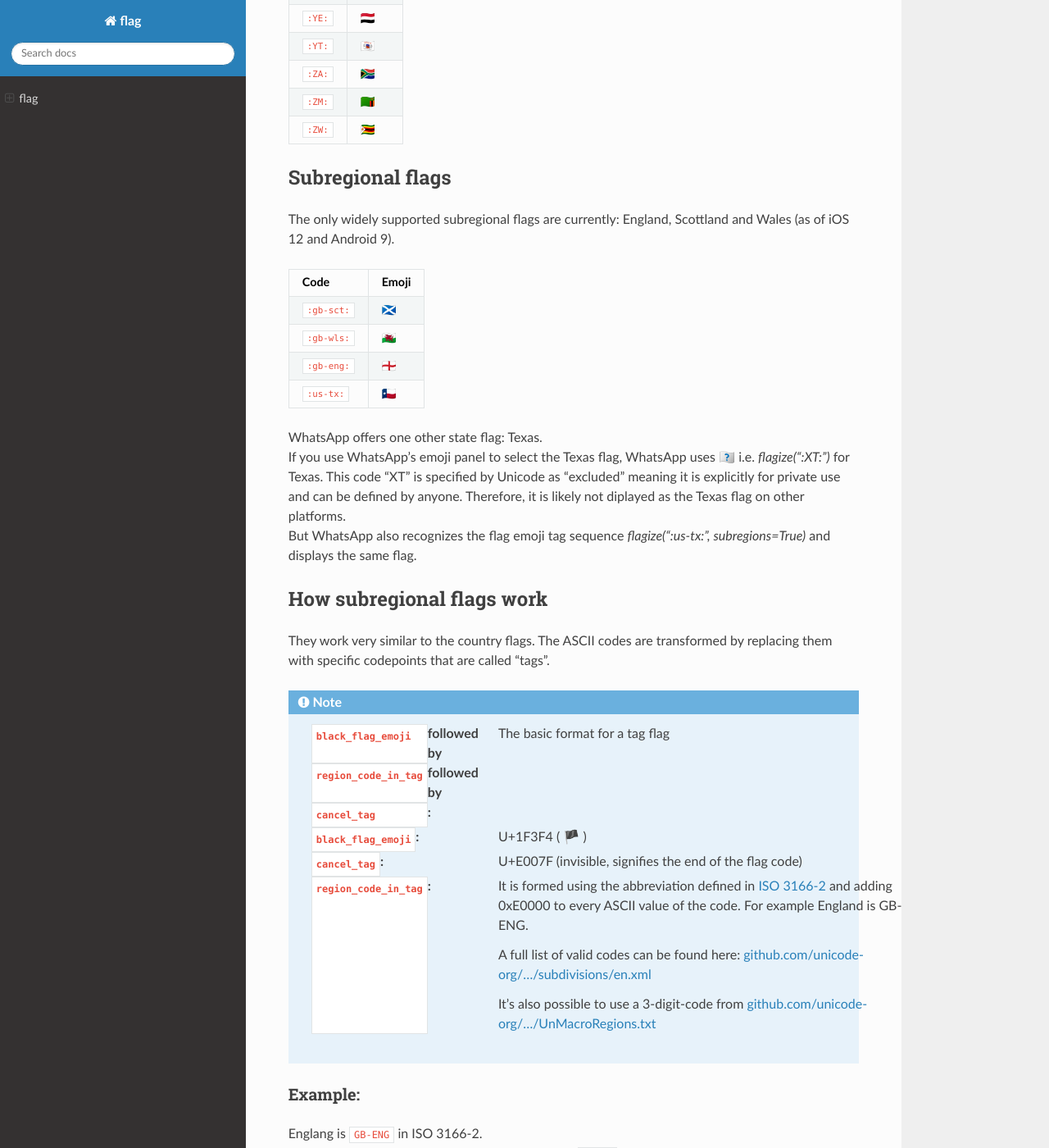
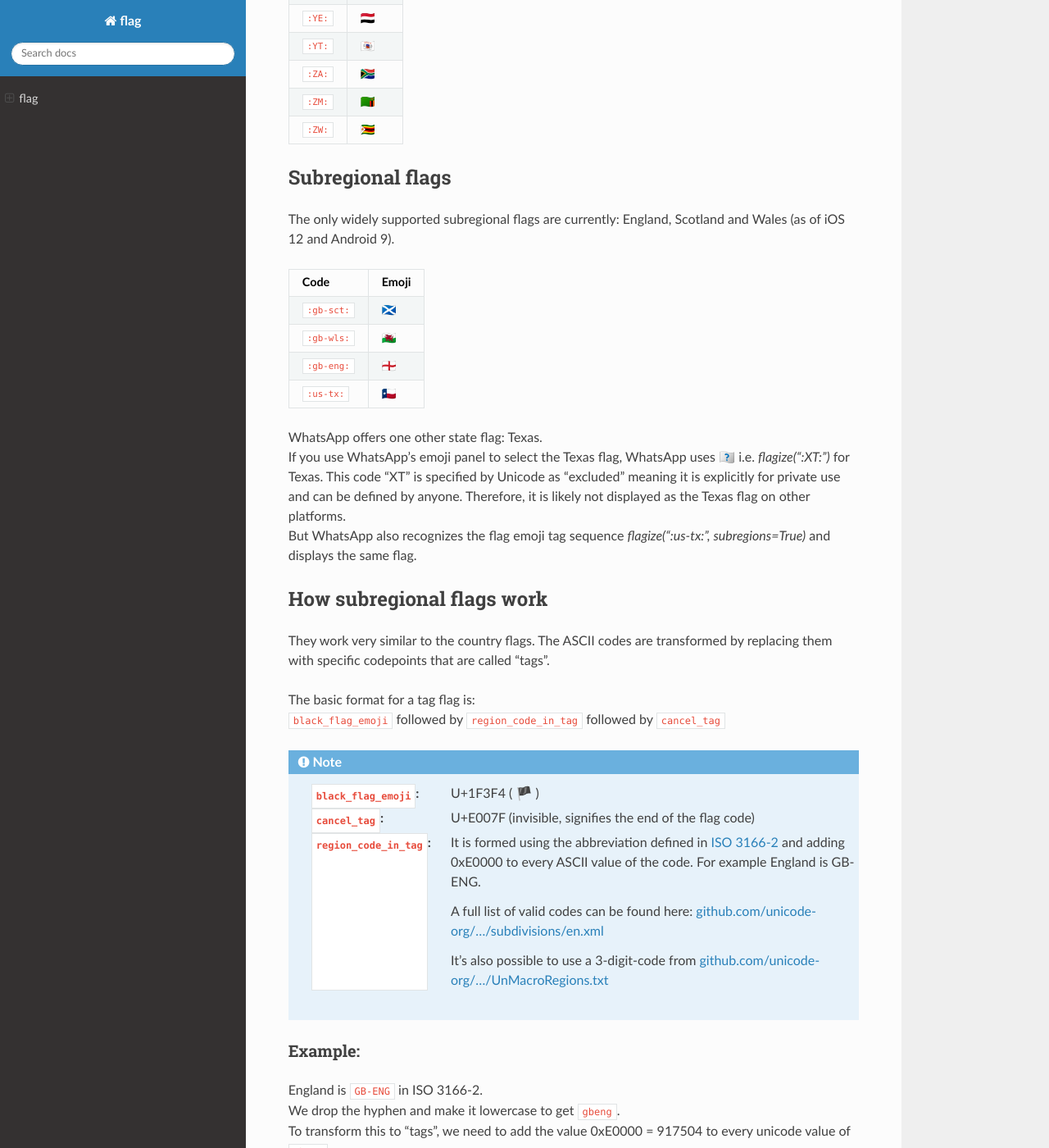
Before and after one commit to cvzi/flag, a Sphinx documentation site: the page built from docs/index.rst, in a window 1280 px wide and 1400 px high, scrolled down 10526 px. Shown: the whole window at 82% size. Built offline with Sphinx 7.4.7 and the Read the Docs theme 2.0.0, drawn with Linux system fonts in a browser that asks for light colours; some of the changed text lies outside the part shown.

Commit message:
Spelling mistakes corrected

```diff
--- a/docs/index.rst
+++ b/docs/index.rst
@@ -342,7 +342,7 @@
 Subregional flags
 =================
 
-The only widely supported subregional flags are currently: England, Scottland and Wales (as of iOS 12 and Android 9).
+The only widely supported subregional flags are currently: England, Scotland and Wales (as of iOS 12 and Android 9).
 
 ============        ========
 Code                Emoji
@@ -354,7 +354,7 @@
 ============        ========
 
 | WhatsApp offers one other state flag: Texas.
-| If you use WhatsApp's emoji panel to select the Texas flag, WhatsApp uses 🇽🇹 i.e. `flagize(":XT:")` for Texas. This code "XT" is specified by Unicode as "excluded" meaning it is explicitly for private use and can be defined by anyone. Therefore, it is likely not diplayed as the Texas flag on other platforms.
+| If you use WhatsApp's emoji panel to select the Texas flag, WhatsApp uses 🇽🇹 i.e. `flagize(":XT:")` for Texas. This code "XT" is specified by Unicode as "excluded" meaning it is explicitly for private use and can be defined by anyone. Therefore, it is likely not displayed as the Texas flag on other platforms.
 | But WhatsApp also recognizes the flag emoji tag sequence `flagize(":us-tx:", subregions=True)` and displays the same flag.
 
 
@@ -363,9 +363,11 @@
 
 They work very similar to the country flags. The ASCII codes are transformed by replacing them with specific codepoints that are called "tags".
 
+| The basic format for a tag flag is:
+| ``black_flag_emoji`` followed by ``region_code_in_tag`` followed by ``cancel_tag``
+
 .. Note::
 
-    :``black_flag_emoji`` followed by ``region_code_in_tag`` followed by ``cancel_tag``:    The basic format for a tag flag
     :``black_flag_emoji``:    U+1F3F4 ( 🏴 )
     :``cancel_tag``:    U+E007F (invisible, signifies the end of the flag code)
     :``region_code_in_tag``:
@@ -379,7 +381,7 @@
 
 Example:
 --------
-| Englang is ``GB-ENG`` in ISO 3166-2.
+| England is ``GB-ENG`` in ISO 3166-2.
 | We drop the hyphen and make it lowercase to get ``gbeng``.
 | To transform this to "tags", we need to add the value 0xE0000 = 917504 to every unicode value of ``gbeng``:
 
--- a/flag/__init__.py
+++ b/flag/__init__.py
@@ -69,7 +69,7 @@
     :param str text: The text
     :param bool subregions: Also replace subregional/subdivision codes
         ``:xx-xxx:`` with unicode flags (flag emoji tag sequences).
-    :return: The text with all occurences of ``:XX:`` replaced by unicode flags
+    :return: The text with all occurrences of ``:XX:`` replaced by unicode flags
     :rtype: str
     """
     def flag(code):
@@ -151,7 +151,7 @@
     ``:xx-xxx:`` with unicode flags (flag emoji tag sequences)
 
     :param str text: The text
-    :return: The text with all occurences of ``:xx-xxx:`` replaced by
+    :return: The text with all occurrences of ``:xx-xxx:`` replaced by
         unicode flags
     :rtype: str
     """
```
Also changed, not shown: other parts of docs/index.rst (+1 -1 lines), 10 other files.
